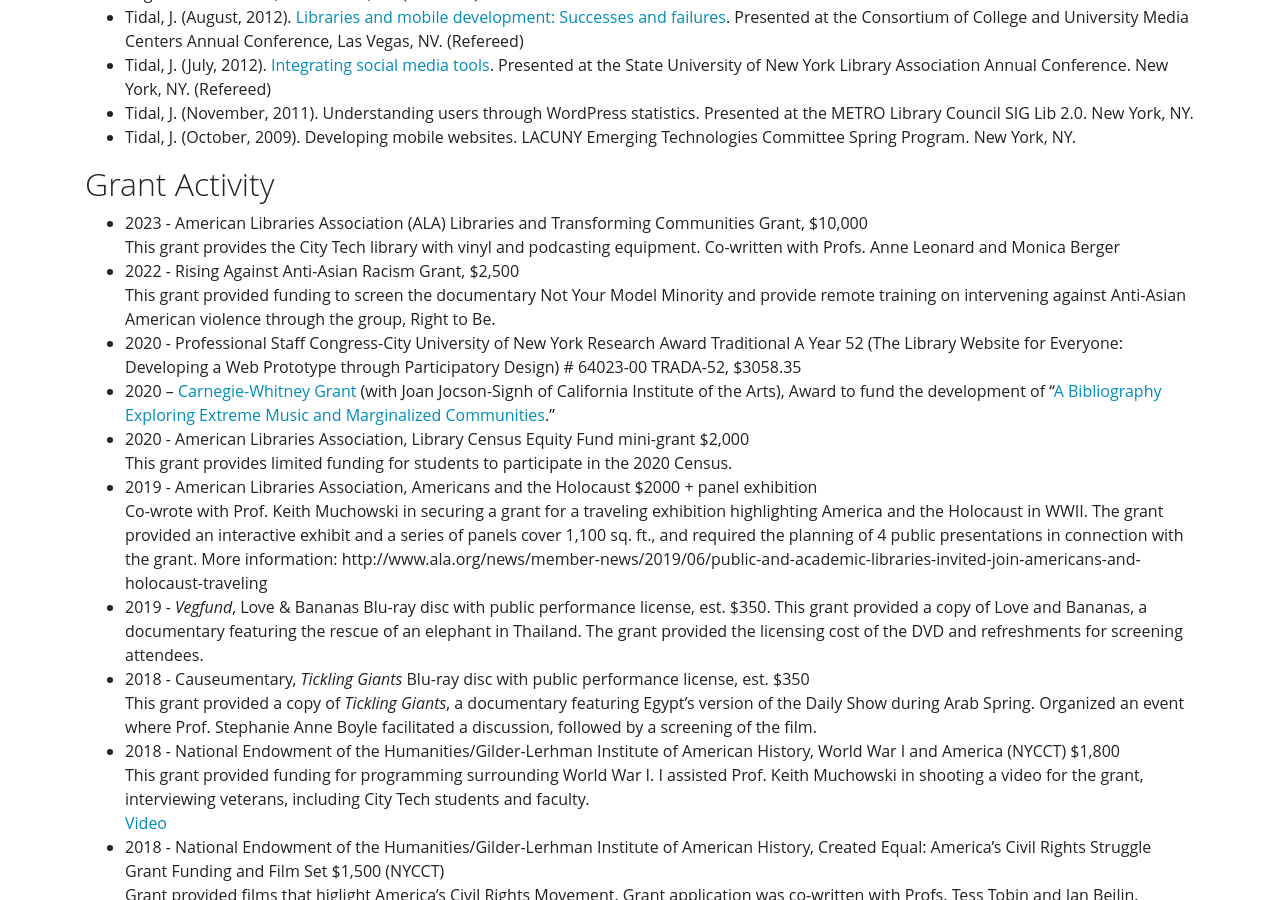
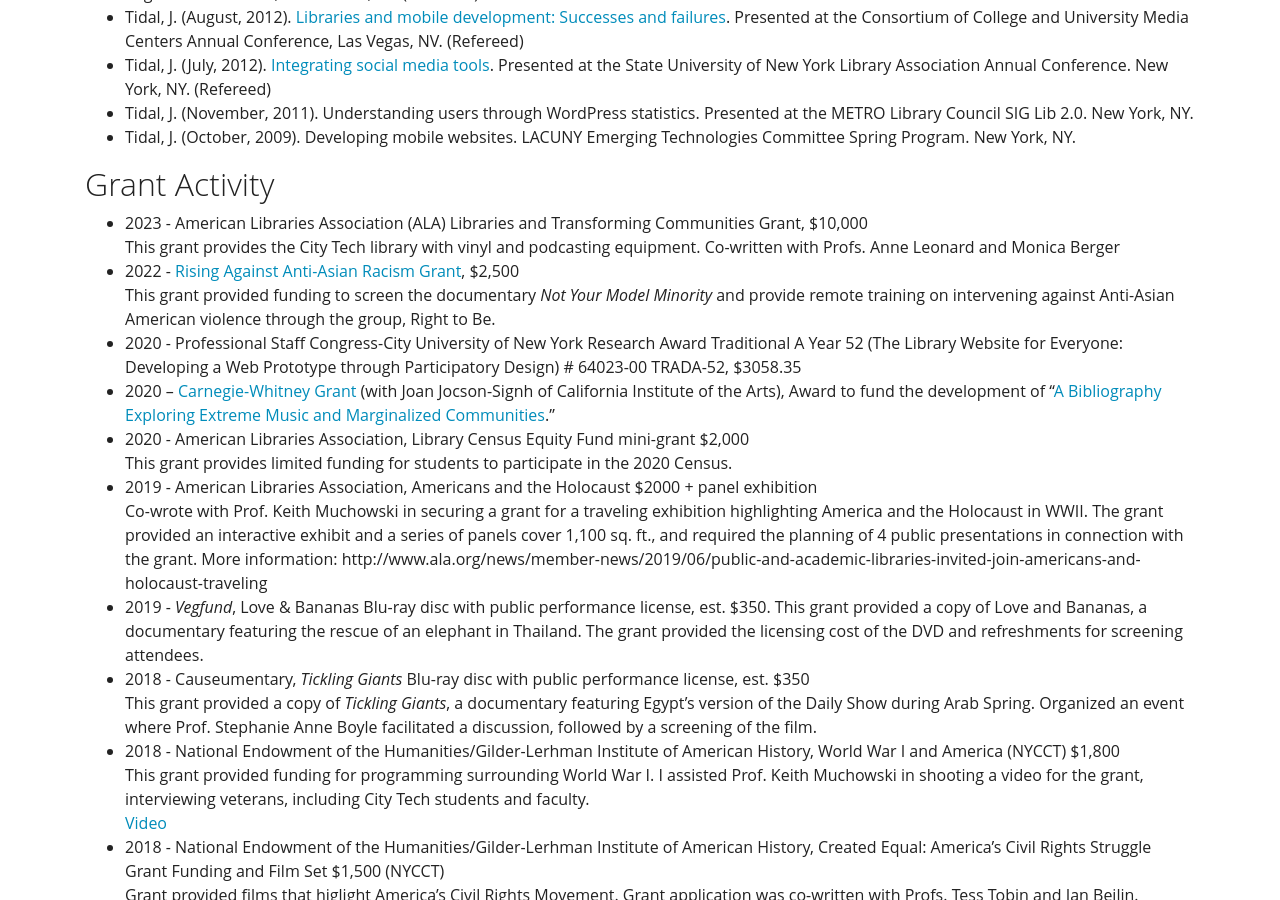
Before and after one commit to KentuckyFriedTofu/kentuckyfriedtofu.github.io.bak2, a Jekyll site: the page built from cv.md, in a window 1280 px wide and 900 px high, scrolled down 5758 px. Built offline with Jekyll 4.4.1, drawn with Linux system fonts in a browser that asks for light colours; part of the change alters nothing that is shown.

Commit message:
Update cv.md

```diff
--- a/cv.md
+++ b/cv.md
@@ -196,8 +196,8 @@ View my [Google Scholar Profile](https://scholar.google.com/citations?user=mAq-F
 
 * 2023 - American Libraries Association (ALA) Libraries and Transforming Communities Grant, $10,000<br>
 This grant provides the City Tech library with vinyl and podcasting equipment. Co-written with Profs. Anne Leonard and Monica Berger
-* 2022 - Rising Against Anti-Asian Racism Grant, $2,500<br>
-This grant provided funding to screen the documentary Not Your Model Minority and provide remote training on intervening against Anti-Asian American violence through the group, Right to Be.
+* 2022 - [Rising Against Anti-Asian Racism Grant](https://openlab.citytech.cuny.edu/library/film-screening-5-4-and-bystander-intervention-5-12-training-asian-american-pacific-islander-events-for-may/), $2,500<br>
+This grant provided funding to screen the documentary *Not Your Model Minority* and provide remote training on intervening against Anti-Asian American violence through the group, Right to Be.
 * 2020 - Professional Staff Congress-City University of New York Research Award Traditional A Year 52 (The Library Website for Everyone: Developing a Web Prototype through Participatory Design) # 64023-00 TRADA-52, $3058.35<br>
 * 2020 – [Carnegie-Whitney Grant](http://www.ala.org/aboutala/offices/publishing/sundry/alapubawrds/carnegiewhitneypast) (with Joan Jocson-Signh of California Institute of the Arts), Award to fund the development of “[A Bibliography Exploring Extreme Music and Marginalized Communities](https://libguides.citytech.cuny.edu/extrememusicbib/home).”<br>
 * 2020 - American Libraries Association, Library Census Equity Fund mini-grant $2,000<br>
```
